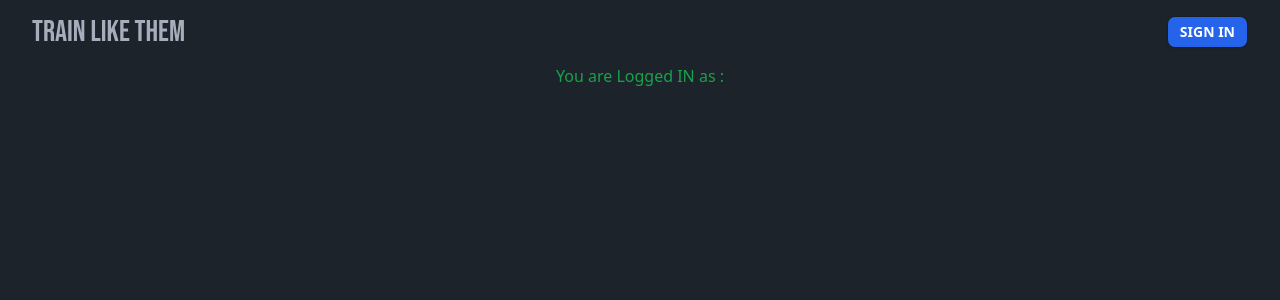
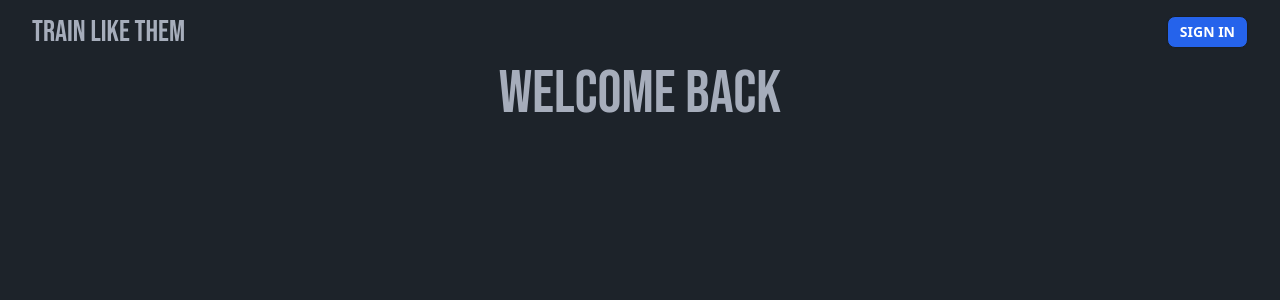
Before and after one commit to AlexGuenot/train_like_them, a Next.js app: page /user-pages/dashboard in a window 1280 px wide. Shown: the top 300 px of the page. Built offline with nearby package versions, Linux system fonts and the light colour scheme; no server answers.

Commit message:
user in progres

```diff
--- a/src/app/user-pages/dashboard/page.tsx
+++ b/src/app/user-pages/dashboard/page.tsx
@@ -2,11 +2,16 @@ import { useSession } from "next-auth/react";
 export default function UserDashboard()
 {
     const { data: session } = useSession();
-
+    const firstName = session?.user?.name?.split(" ")[0];
   return (
     <>
-    <h1 className="text-green-600 text-center">You are Logged IN as : </h1>
-    <h2 className="text-blue-600 text-center">{session?.user?.name}</h2>
+    <section className="text-center" style={{ fontFamily: 'Bebas Neue'}}>
+      <h1 className="text-6xl">Welcome Back<span className="text-orange-600 block">{firstName}</span>
+      </h1>
+    </section>
+    <section>
+
+    </section>
     </>
   );
 }
```
